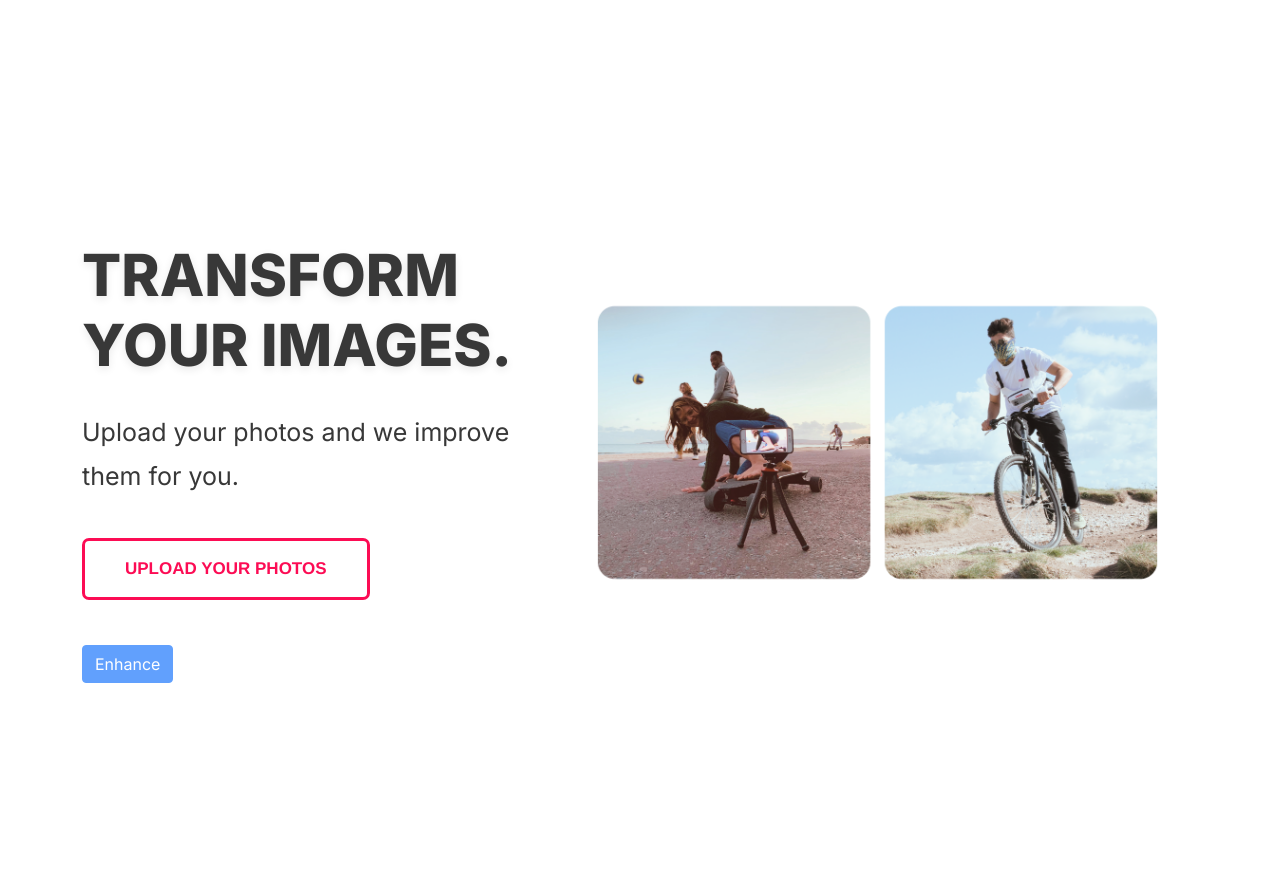
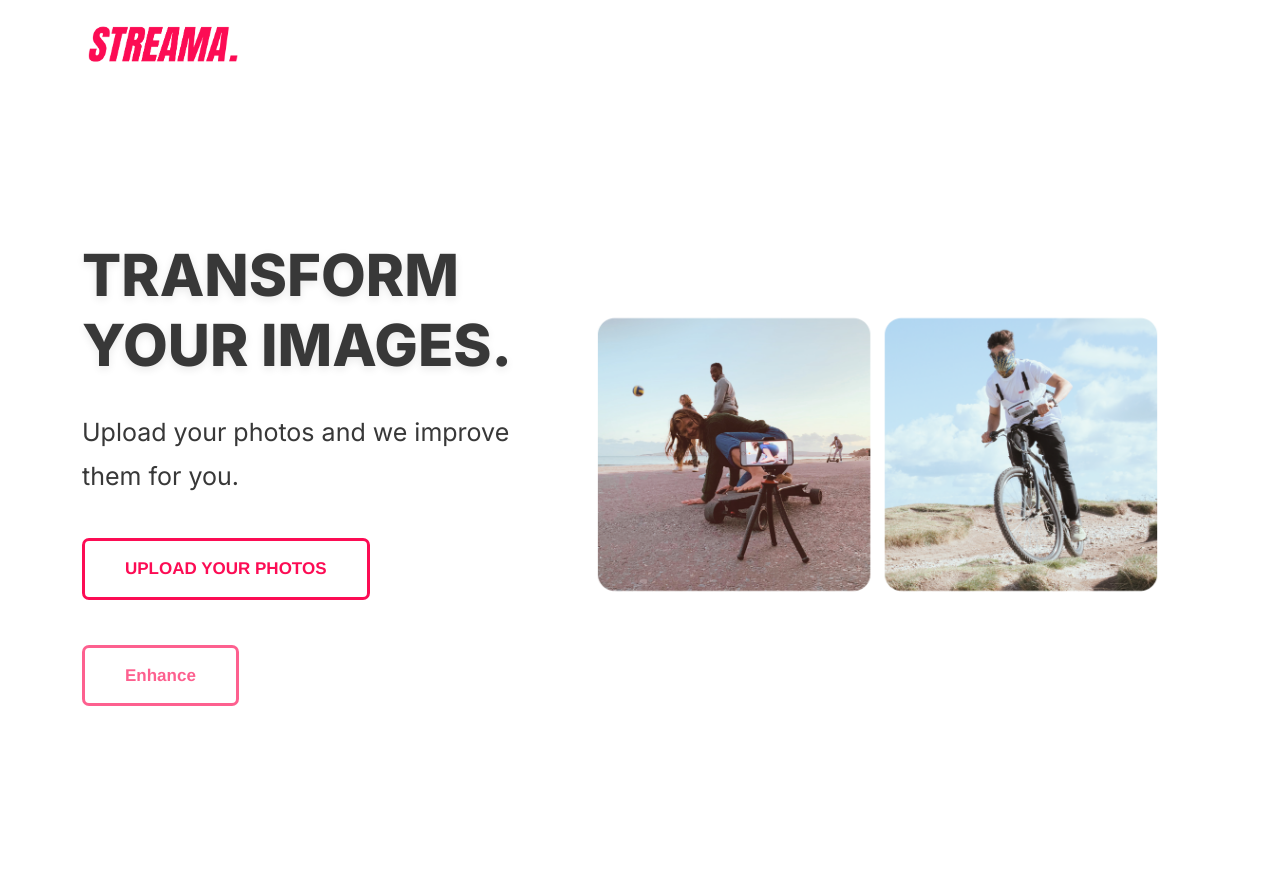
Before and after one commit to moinakmalkhan/Image-Enhancer, a Django app: page / in a window 1280 px wide. Before the commit the page ends 683 px from the top, so only its background shows below. Run offline with Django 3.2, Linux system fonts and the light colour scheme; some libraries are stand-ins or nearby versions.

Commit message:
Make enhance Button more beautiful and shop change logo on scroll page

```diff
--- a/enhancer/static/js/main.js
+++ b/enhancer/static/js/main.js
@@ -26,10 +26,8 @@ Author: GrayGrids
         var logo = document.querySelector('.navbar-brand img')
         if (window.pageYOffset > sticky) {
           header_navbar.classList.add("sticky");
-          logo.src = 'static/images/logo/logo.svg';
         } else {
           header_navbar.classList.remove("sticky");
-          logo.src = 'static/images/logo/white-logo.svg';
         }
 
         // show or hide the back-top-top button
--- a/templates/enhancer/index.html
+++ b/templates/enhancer/index.html
@@ -18,7 +18,8 @@
                             </div>
                             </label><br><br>
 
-                            <input type="submit" id="enhance-btn" value="Enhance" class="btn btn-primary" disabled>
+                                <input type="submit" id="enhance-btn" value="Enhance" class="custom-file-upload btn" disabled>
+
                         </form>
                         <br>
                         <br>
@@ -29,7 +30,6 @@
                         <img src="{% static 'images/hero/homepage_pic.png' %}" alt="#">
                     </div>
                 </div>
-
             </div>
             <div class="row align-items-center">
                 <div class="col-lg-5 col-md-12 col-12">
@@ -54,8 +54,9 @@
             var formData = new FormData(this)
             console.log(formData)
             var url = form.attr('action');
-            $("#enhance-btn").val("Working on enhancement...Please wait...")
+            $("#enhance-btn").val("Working on enhancement... Please wait...")
             $("#enhance-btn").attr("disabled",true);
+            $("#result-image").html("")
             $.ajax({
                 type: "POST",
                 url: url,
```
